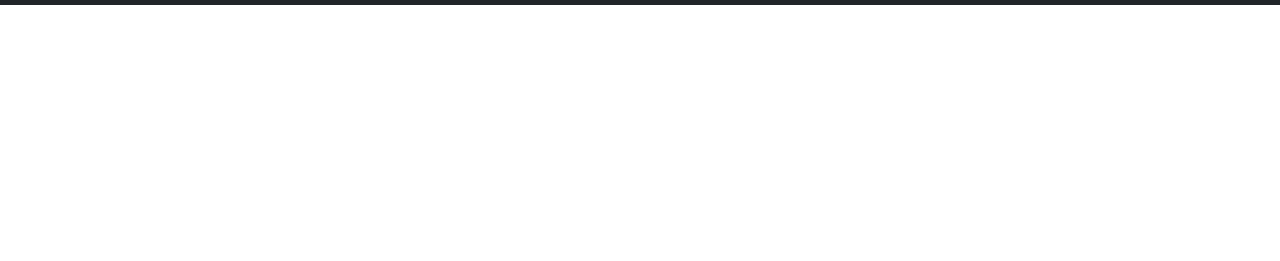
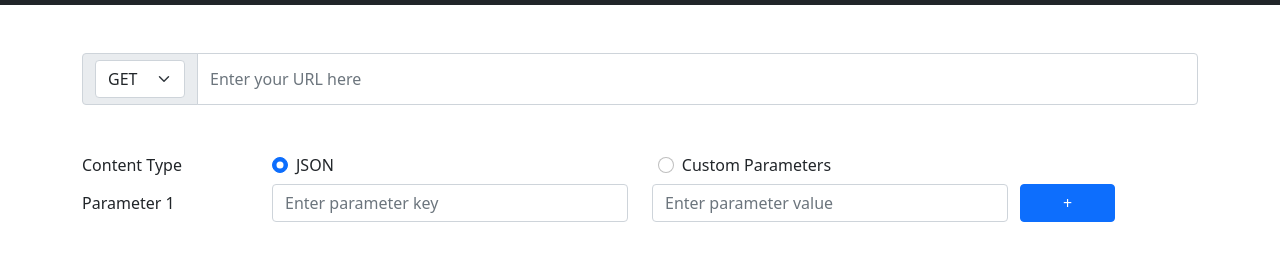
Before and after one commit to armitage420/FlareAPI, a website built with webpack: page index.html in a window 1280 px wide. Shown: the part 51-312 px from the top of the page. Built offline with nearby package versions, Linux system fonts and the light colour scheme.

Commit message:
✨ added content-type and custom parameter box

```diff
--- a/index.html
+++ b/index.html
@@ -15,6 +15,7 @@
 
     <title>PostClone</title>
   </head>
+
   <body>
     <nav class="navbar navbar-expand-lg navbar-dark bg-dark">
       <div class="container-fluid">
@@ -46,6 +47,79 @@
       </div>
     </nav>
 
+    <div class="container">
+      <div class="input-group flex-nowrap my-5">
+        <span class="input-group-text" id="addon-wrapping"
+          ><select class="form-select" aria-label="Default select example">
+            <option id="get" value="GET">GET</option>
+            <option id="post" value="POST">POST</option>
+          </select></span
+        >
+        <input
+          type="text"
+          class="form-control"
+          placeholder="Enter your URL here"
+          aria-label="URL"
+          aria-describedby="addon-wrapping"
+        />
+      </div>
+      <fieldset class="form-group">
+        <div class="row">
+          <legend class="col-form-label col-sm-2 pt-0">Content Type</legend>
+          <div class="col-sm-10 d-flex justify-content-start">
+            <div class="col-sm-5 form-check">
+              <input
+                class="form-check-input"
+                type="radio"
+                name="contentType"
+                id="JSON"
+                value="JSON"
+                checked
+              />
+              <label class="form-check-label" for="JSON"> JSON </label>
+            </div>
+            <div class="form-check">
+              <input
+                class="form-check-input"
+                type="radio"
+                name="contentType"
+                id="customParameters"
+                value="customParameters"
+              />
+              <label class="form-check-label" for="customParameters">
+                Custom Parameters
+              </label>
+            </div>
+          </div>
+        </div>
+      </fieldset>
+
+      <div id="customParam">
+        <div class="form-row row">
+          <label for="parameter1" class="col-sm-2 col-form-label"
+            >Parameter 1</label
+          >
+          <div class="col-md-4">
+            <input
+              type="text"
+              class="form-control"
+              id="parameterKey1"
+              placeholder="Enter parameter key"
+            />
+          </div>
+          <div class="col-md-4">
+            <input
+              type="text"
+              class="form-control"
+              id="parameterValue1"
+              placeholder="Enter parameter value"
+            />
+          </div>
+          <button class="btn btn-primary col-sm-1">+</button>
+        </div>
+      </div>
+    </div>
+
     <!-- Optional JavaScript; choose one of the two! -->
 
     <!-- Option 1: Bootstrap Bundle with Popper -->
--- a/package.json
+++ b/package.json
@@ -33,6 +33,7 @@
     "body-parser": "^1.19.0",
     "bonjour": "^3.5.0",
     "boolbase": "^1.0.0",
+    "bootstrap": "^5.0.2",
     "brace-expansion": "^1.1.11",
     "braces": "^2.3.2",
     "browserslist": "^4.16.6",
@@ -380,7 +381,12 @@
     "yocto-queue": "^0.1.0"
   },
   "devDependencies": {
+    "@babel/core": "^7.14.6",
+    "@babel/preset-env": "^7.14.7",
+    "babel-loader": "^8.2.2",
+    "css-loader": "^5.2.6",
     "html-webpack-plugin": "^5.3.2",
+    "style-loader": "^3.0.0",
     "webpack": "^5.44.0",
     "webpack-cli": "^4.7.2",
     "webpack-dev-server": "^3.11.2"
--- a/src/js/index.js
+++ b/src/js/index.js
@@ -0,0 +1 @@
+import "bootstrap/dist/css/bootstrap.css";
--- a/webpack.config.js
+++ b/webpack.config.js
@@ -1,5 +1,14 @@
 const path = require("path");
 const HtmlWebpackPlugin = require("html-webpack-plugin");
+
+let htmlPageNames = [];
+let multipleHtmlPlugins = htmlPageNames.map((name) => {
+  return new HtmlWebpackPlugin({
+    template: `./src/pages/${name}.html`, // relative path to the HTML files
+    filename: `${name}.html`, // output HTML files
+    chunks: ["main", `${name}`], // respective JS files
+  });
+});
 
 module.exports = {
   entry: "./src/js/index.js",
@@ -13,10 +22,40 @@ module.exports = {
       template: "./index.html",
       chunks: ["main"],
     }),
-  ],
+  ].concat(multipleHtmlPlugins),
   devServer: {
     contentBase: path.join(__dirname, "dist"),
     compress: true,
     port: 9000,
   },
+  module: {
+    rules: [
+      {
+        test: /\.css$/,
+        use: ["style-loader", "css-loader"],
+      },
+      {
+        test: /\.(svg|gif|png|eot|woff|ttf)$/,
+        use: ["url-loader"],
+      },
+      {
+        test: /\.js$/,
+        exclude: /(node_modules|bower_components)/,
+        use: {
+          loader: "babel-loader",
+          options: {
+            presets: ["@babel/preset-env"],
+          },
+        },
+      },
+      {
+        test: /\.(mp4|png|jpe?g|gif)$/i,
+        use: [
+          {
+            loader: "file-loader",
+          },
+        ],
+      },
+    ],
+  },
 };
```
Also changed, not shown: 2 other files.
